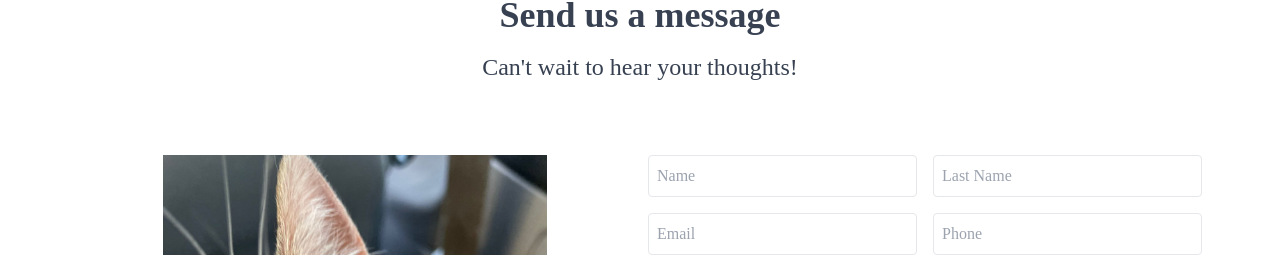
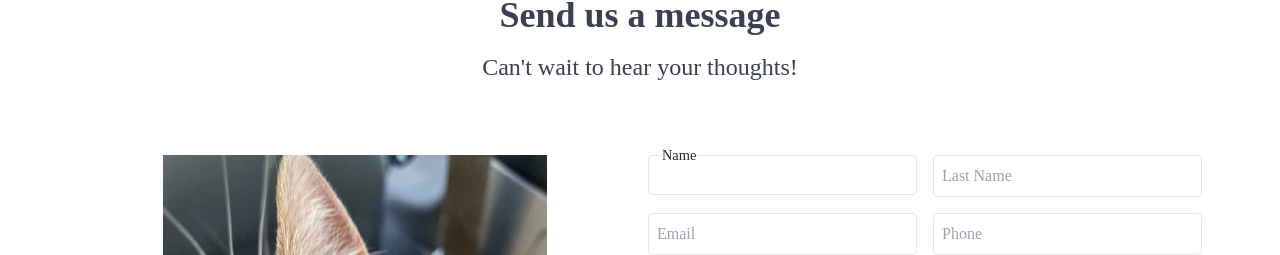
Before and after one commit to demetgas/tailwind-vue-project, a Vue app: page / in a window 1280 px wide. Shown: the part 4992-5247 px from the top of the page. Built offline with nearby package versions, Linux system fonts and the light colour scheme.

Commit message:
added span to input

```diff
--- a/src/components/Message.vue
+++ b/src/components/Message.vue
@@ -14,11 +14,17 @@
       />
       <form>
         <div class="grid grid-cols-2">
-          <input
-            class="border m-2 p-2 rounded"
-            type="text"
-            placeholder="Name"
-          />
+          <div class="relative">
+            <input
+              class="border m-2 p-2 rounded h-10 w-[21vw] outline-none focus:border-babyblue3 transition duration-200"
+              type="text"
+            />
+            <span
+              class="absolute left-5 top-4 text-gray-400 transition duration-200 input-text"
+              >Name</span
+            >
+          </div>
+
           <input
             class="border m-2 p-2 rounded"
             type="text"
--- a/src/index.css
+++ b/src/index.css
@@ -5,6 +5,8 @@ body {
   margin: 0;
   @apply font-[Poppins];
 }
-
+.input-text {
+  @apply text-gray-800 bg-white transform -translate-y-5 scale-90;
+}
 code {
 }
--- a/tailwind.config.js
+++ b/tailwind.config.js
@@ -8,6 +8,7 @@ module.exports = {
       colors: {
         babyblue: "#d4dfe7",
         babyblue2: "#acbfcc",
+        babyblue3: "#93b3c9",
         hero: "#091315",
         hero2: "#142529",
         intro: "#141414",
```
